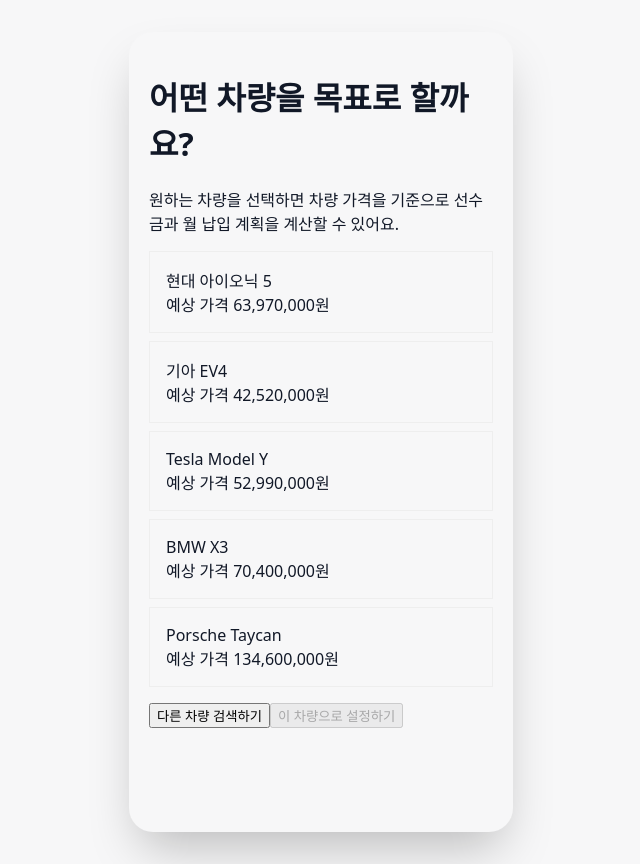
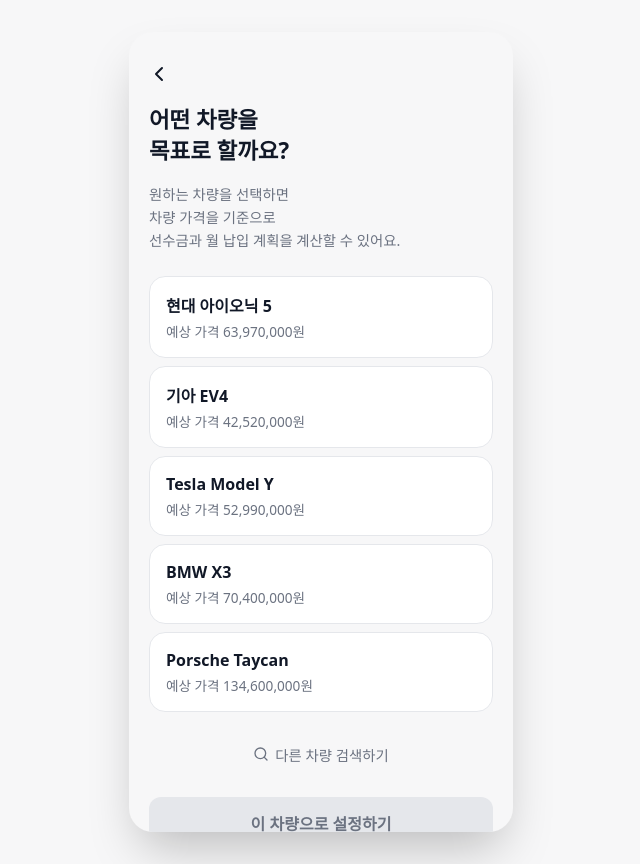
Before and after one commit to iridescentzia/chagokcar, a React (Vite) app: page /vehicle-select in a window 1280 px wide. Shown: the whole page, without its empty margins (319-959 px from the left). Built offline with nearby package versions, Linux system fonts and the light colour scheme.

Commit message:
feat : vehicleselect ui 완성

```diff
--- a/package.json
+++ b/package.json
@@ -10,6 +10,7 @@
     "preview": "vite preview"
   },
   "dependencies": {
+    "lucide-react": "^1.43.0",
     "react": "^19.2.8",
     "react-dom": "^19.2.8",
     "react-router-dom": "^7.18.3"
--- a/src/components/Header.tsx
+++ b/src/components/Header.tsx
@@ -1,4 +1,5 @@
 import { useNavigate } from "react-router-dom";
+import { ChevronLeft } from "lucide-react";
 
 interface HeaderProps {
     onBack?: () => void;
@@ -14,7 +15,7 @@
                 onClick={onBack ?? (() => navigate(-1))}
                 aria-label="뒤로가기"
             >
-                ‹
+                <ChevronLeft size={24} />
             </button>
         </div>
     );
--- a/src/index.css
+++ b/src/index.css
@@ -77,15 +77,26 @@
 .page-header {
   padding: 4px 0 12px;
 }
+
 .back-button {
   width: 36px;
   height: 36px;
   border: none;
+  border-radius: 50%;
   background: transparent;
   font-size: 1.5rem;
   color: var(--color-text);
   cursor: pointer;
   padding: 0;
+  margin-left: -8px; /* 원하는 만큼 음수값 조정 */
+  display: flex;
+  align-items: center;
+  justify-content: center;
+  transition: background 0.2s ease;
+}
+
+.back-button:hover {
+  background: var(--color-border);
 }
 
 /* Button */
@@ -99,7 +110,14 @@
   font-size: 1rem;
   font-weight: 600;
   cursor: pointer;
+  transition: all 0.2s ease;
 }
+
+.btn-primary:hover:not(:disabled) {
+  background: #2d3748;
+  transform: translateY(-1px);
+}
+
 .btn-primary:disabled {
   background: var(--color-border);
   color: var(--color-text-light);
@@ -114,10 +132,23 @@
   padding: 16px;
   margin-bottom: 8px;
   cursor: pointer;
+  transition: all 0.2s ease;
 }
+
+.card:hover {
+  transform: translateY(-2px);
+  box-shadow: 0 8px 20px -8px rgba(0, 0, 0, 0.15);
+  border-color: var(--color-primary);
+}
+
 .card-selected {
   border: 1.5px solid var(--color-primary);
   background: var(--color-primary-light);
+}
+
+.card-selected:hover {
+  transform: translateY(-2px);
+  box-shadow: 0 8px 20px -8px rgba(22, 163, 74, 0.2);
 }
 
 .image-box {
@@ -191,3 +222,39 @@
 .onboarding-cta {
   margin-top: 48px; /* 원하는 만큼 값 조정 */
 }
+
+.vehicle-list {
+  margin-bottom: 20px;
+}
+
+.vehicle-card-row {
+  display: flex;
+  align-items: center;
+  justify-content: space-between;
+}
+
+.vehicle-name {
+  font-size: 1rem;
+  font-weight: 700;
+  margin-bottom: 4px;
+}
+
+.vehicle-price {
+  font-size: 0.85rem;
+  color: var(--color-text-light);
+}
+
+.search-link-button {
+  display: flex;
+  align-items: center;
+  justify-content: center;
+  gap: 6px;
+  width: 100%;
+  padding: 12px;
+  background: none;
+  border: none;
+  color: var(--color-text-light);
+  font-size: 0.9rem;
+  cursor: pointer;
+  margin-bottom: 20px;
+}
--- a/src/pages/VehicleSelect.tsx
+++ b/src/pages/VehicleSelect.tsx
@@ -1,8 +1,12 @@
 import { useState, useEffect } from "react";
 import { useNavigate, useLocation } from "react-router-dom";
+import { Check, Search } from "lucide-react";
 import { vehicles } from "../data/vehicles";
+import Header from "../components/Header";
+import Card from "../components/Card";
+import Button from "../components/Button";
+import PageLayout from "../components/PageLayout";
 import type { Vehicle } from "../types";
-import PageLayout from "../components/PageLayout.tsx";
 
 // 임시 인기 차량 5종 (추후 실제 인기 데이터로 교체 예정)
 const POPULAR_IDS = [
@@ -41,43 +45,53 @@
 
     return (
         <PageLayout>
-            <h1>어떤 차량을 목표로 할까요?</h1>
-            <p>원하는 차량을 선택하면 차량 가격을 기준으로 선수금과 월 납입 계획을 계산할 수 있어요.</p>
+            <Header />
+            <h1 className="page-title">
+                어떤 차량을
+                <br />
+                목표로 할까요?
+            </h1>
+            <p className="page-description">
+                원하는 차량을 선택하면
+                <br />
+                차량 가격을 기준으로
+                <br />
+                선수금과 월 납입 계획을 계산할 수 있어요.
+            </p>
 
-            <ul style={{ listStyle: "none", padding: 0 }}>
+            <div className="vehicle-list">
                 {displayList.map((vehicle) => (
-                    <li
+                    <Card
                         key={vehicle.id}
+                        selected={selectedId === vehicle.id}
                         onClick={() => setSelectedId(vehicle.id)}
-                        style={{
-                            display: "flex",
-                            justifyContent: "space-between",
-                            alignItems: "center",
-                            padding: 16,
-                            marginBottom: 8,
-                            border:
-                                selectedId === vehicle.id
-                                    ? "2px solid green"
-                                    : "1px solid #eee",
-                            cursor: "pointer",
-                        }}
                     >
-                        <div>
-                            <div>{vehicle.name}</div>
-                            <div>예상 가격 {vehicle.price.toLocaleString()}원</div>
+                        <div className="vehicle-card-row">
+                            <div>
+                                <div className="vehicle-name">{vehicle.name}</div>
+                                <div className="vehicle-price">
+                                    예상 가격 {vehicle.price.toLocaleString()}원
+                                </div>
+                            </div>
+                            {selectedId === vehicle.id && (
+                                <Check size={20} color="var(--color-primary)" />
+                            )}
                         </div>
-                        {selectedId === vehicle.id && <span>✓</span>}
-                    </li>
+                    </Card>
                 ))}
-            </ul>
+            </div>
 
-            <button onClick={() => navigate("/vehicle-search")}>
+            <button
+                className="search-link-button"
+                onClick={() => navigate("/vehicle-search")}
+            >
+                <Search size={16} />
                 다른 차량 검색하기
             </button>
 
-            <button disabled={!selectedId} onClick={handleConfirm}>
+            <Button disabled={!selectedId} onClick={handleConfirm}>
                 이 차량으로 설정하기
-            </button>
+            </Button>
         </PageLayout>
     );
 }
```
Also changed, not shown: 1 other file (tests, documents, lock files or other folders).
